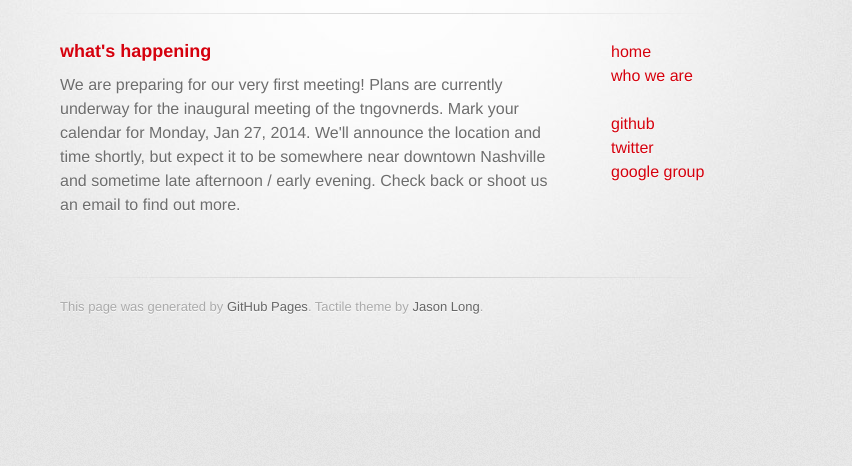
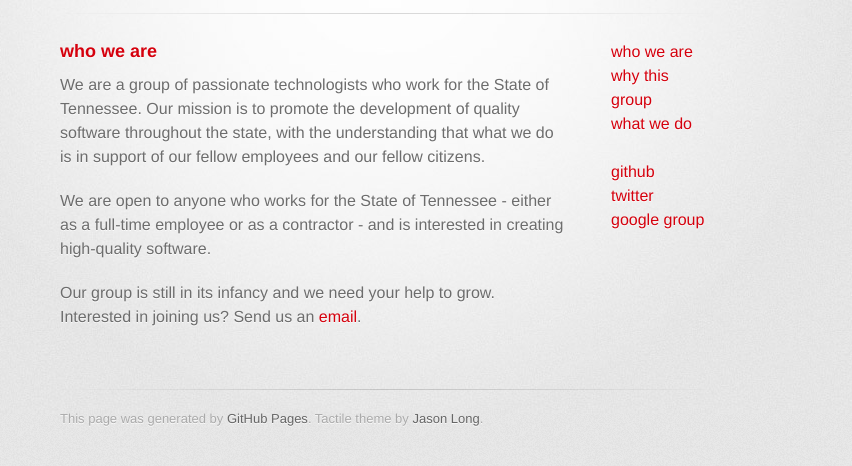
Before and after one commit to tngovnerds/tngovnerds.github.io, a plain HTML site: page index.html in a window 1280 px wide. Shown: the part 160-626 px from the top of the page, without its empty margins (255-1107 px from the left). Drawn offline with Linux system fonts and the light colour scheme; a web font is replaced by a local one.

Commit message:
adding why article

```diff
--- a/index.html
+++ b/index.html
@@ -25,15 +25,20 @@
         <hr>
         <section id="main_content">
 
-          <article id="about">
+          <article id="home">
             <h3>who we are</h3>
             <p> We are a group of passionate technologists who work for the State of Tennessee.  Our mission is to promote the development of quality software throughout the state, with the understanding that what we do is in support of our fellow employees and our fellow citizens.  </p>
             <p> We are open to anyone who works for the State of Tennessee - either as a full-time employee or as a contractor - and is interested in creating high-quality software.  </p>
             <p> Our group is still in its infancy and we need your help to grow.  Interested in joining us?  Send us an <a href="mailto:tngovnerds@gmail.com">email</a>.  </p>
           </article>
 
-          <article id="home">
-            <h3>what's happening</h3>
+          <article id="why">
+            <h3>why this group</h3>
+            <p> We strongly believe that, individually, the vast majority of software professionals who work for the State of Tennessee are smart, eager and passionate about the work they do.  However, traditionally, there has been no good way for these individuals to meet, to network and to learn from one another. We believe that by working together, we can improve as individuals and we can help move Tennessee forward.
+          </article>
+
+          <article id="what">
+            <h3>what we do</h3>
             <p> We are preparing for our very first meeting! Plans are currently underway for the inaugural meeting of the tngovnerds. Mark your calendar for Monday, Jan 27, 2014. We'll announce the location  and time shortly, but expect it to be somewhere near downtown Nashville and sometime late afternoon / early evening. Check back or shoot us an email to find out more. </p>
           </article>
 
@@ -45,8 +50,9 @@
         </section>
         <aside>
           <ul>
-            <li><a href="#!home">home</a></li>
-            <li><a href="#!about">who we are</a></li>
+            <li><a href="#!home">who we are</a></li>
+            <li><a href="#!why">why this group</a></li>
+            <li><a href="#!what">what we do</a></li>
             <li>&nbsp;</li>
             <li><a href="https://github.com/tngovnerds" target="blank">github</a></li>
             <li><a href="#!soon">twitter</a></li>
```
